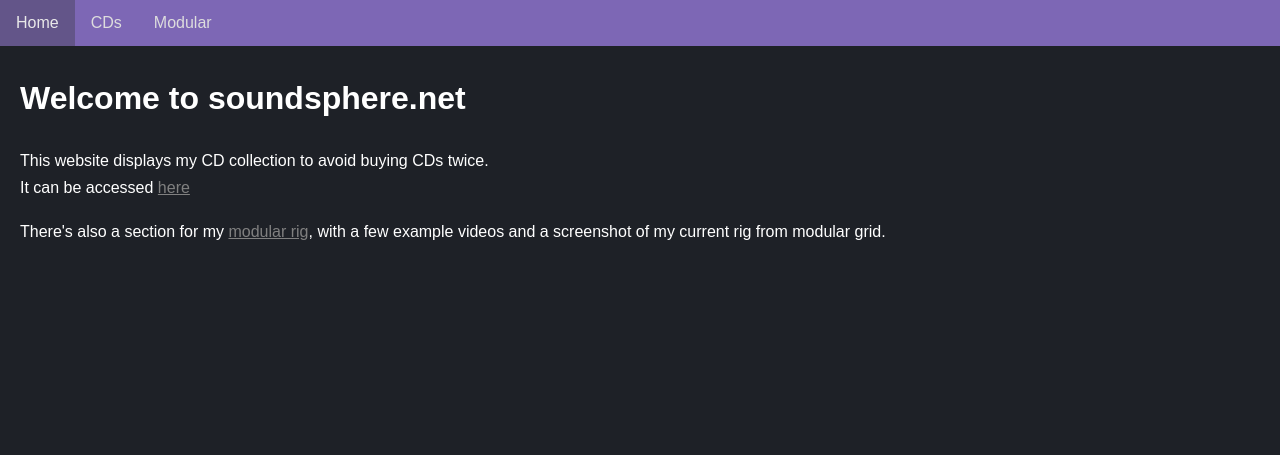
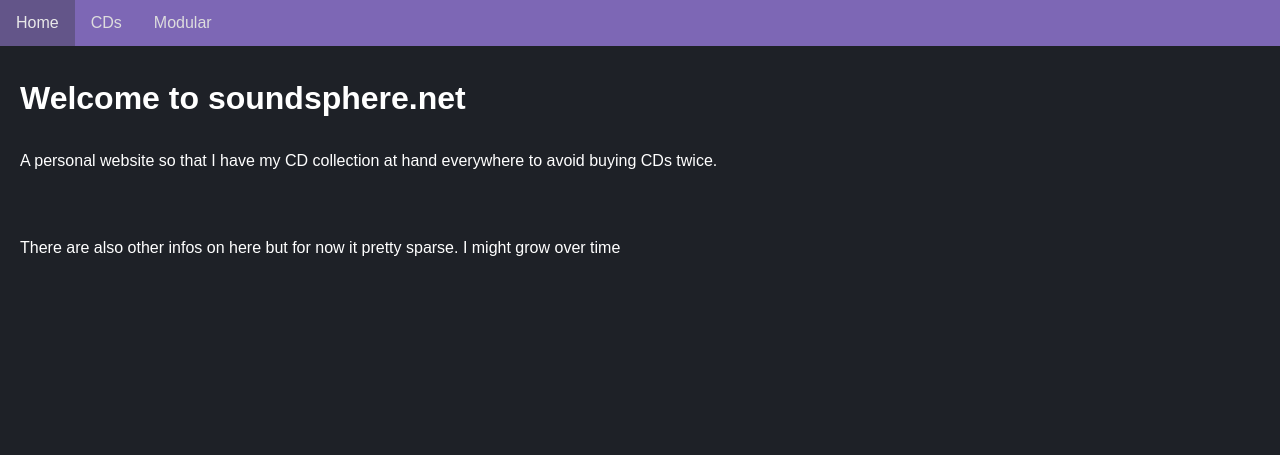
Before and after one commit to Soundsphere/soundweb, a PHP site: page / in a window 1280 px wide. Shown: the top 455 px of the page. Run offline with PHP 8.4, Linux system fonts and the light colour scheme.

Commit message:
Changes to the homepage
Small changes to the text on the homepage

```diff
--- a/public_html/index.php
+++ b/public_html/index.php
@@ -15,12 +15,9 @@
 
 <div class="content">
 <h1>Welcome to soundsphere.net</h1>
-<p>This website displays my CD collection to avoid buying CDs twice.<br>
-	It can be accessed <a href="/HTML/cds.html">here</a>
-</p>
-<p>
-  There's also a section for my <a href="/HTML/modular.html">modular rig</a>, with a few example videos and a screenshot of my current rig from modular grid.
-</p>
+<p>A personal website so that I have my CD collection at hand everywhere to avoid buying CDs twice.</p>
+</br>
+<p>There are also other infos on here but for now it pretty sparse. I might grow over time</p>
 </div>
 
 <?php include __DIR__.'/Static/footer.php'; ?>
```
